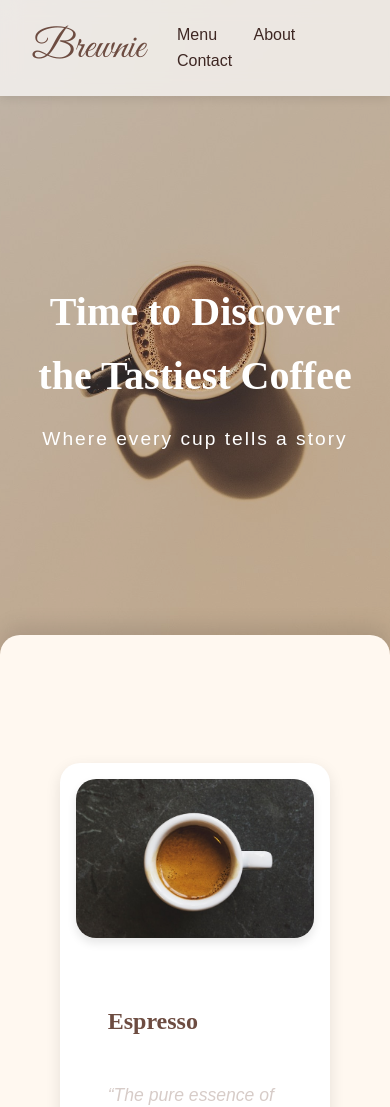
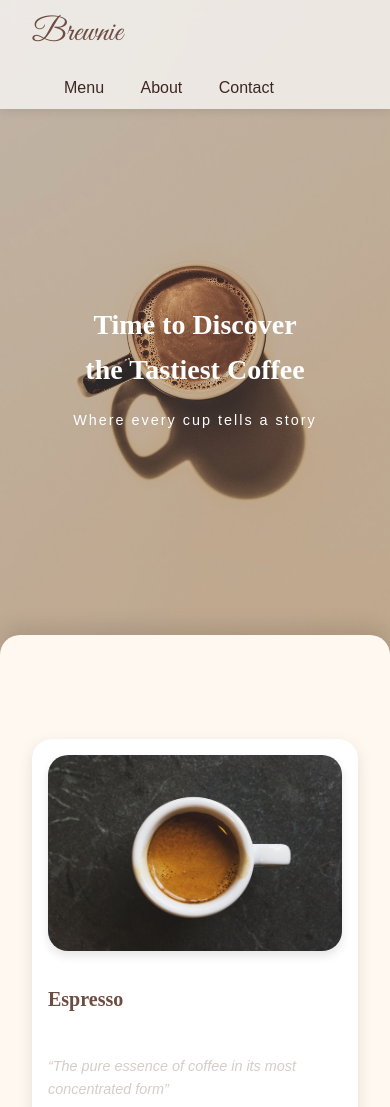
Before and after one commit to parvash07/brewnie, a plain HTML site: page index.html in a window 390 px wide. Shown: the top 1107 px of the page. Drawn offline with Linux system fonts and the light colour scheme.

Commit message:
Update styles.css

```diff
--- a/styles.css
+++ b/styles.css
@@ -6,7 +6,7 @@
 }
 body {
     font-family: 'Arial', sans-serif;
-     color: #3E2723;
+    color: #3E2723;
     line-height: 1.6;
 }
 
@@ -60,7 +60,6 @@ body {
     color: white;
     padding-top: 60px;
 }
-
 .hero-content h1 {
     font-size: 3.5rem;
     margin-bottom: 1rem;
@@ -174,20 +173,76 @@ body {
 
 /* Responsive Design */
 @media (max-width: 768px) {
+    .navbar {
+        padding: 0.5rem 0;
+    }
+    .nav-container {
+        flex-direction: column;
+        align-items: flex-start;
+        gap: 1rem;
+    }
+    .nav-links {
+        flex-direction: column;
+        gap: 0.5rem;
+    }
+    .hero-content h1 {
+        font-size: 2rem;
+    }
+    .hero-content p {
+        font-size: 1rem;
+    }
     .menu-item {
         flex-direction: column;
+        width: 100%;
     }
-
+    .menu-item.reverse {
+        flex-direction: column;
+    }
     .item-image img {
         width: 100%;
         height: auto;
     }
-
+    .item-details {
+        padding: 1.5rem;
+    }
+    .item-details h2 {
+        font-size: 1.5rem;
+    }
+    .quote {
+        font-size: 0.9rem;
+    }
+    .fact {
+        font-size: 0.8rem;
+    }
     .footer-container {
         grid-template-columns: 1fr;
+        gap: 1rem;
     }
-
-    .hero-content h1 {
-        font-size: 2.5rem;
+    .footer-section {
+        text-align: center;
+    }
+    .social-icons i {
+        margin-right: 0.5rem;
     }
 }
+
+@media (max-width: 480px) {
+    .logo {
+        font-size: 2rem;
+    }
+    .hero-content h1 {
+        font-size: 1.75rem;
+    }
+    .hero-content p {
+        font-size: 0.9rem;
+    }
+    .menu-item {
+        margin: 1.5rem 0;
+    }
+    .item-details {
+        padding: 1rem;
+    }
+    .item-details h2 {
+        font-size: 1.25rem;
+    }
+}
```
